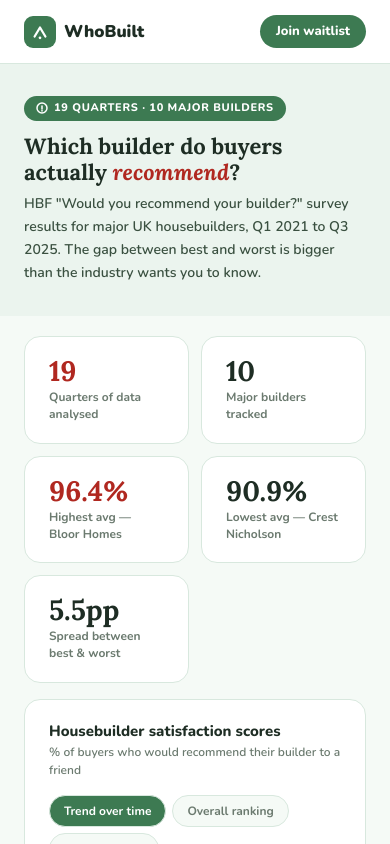
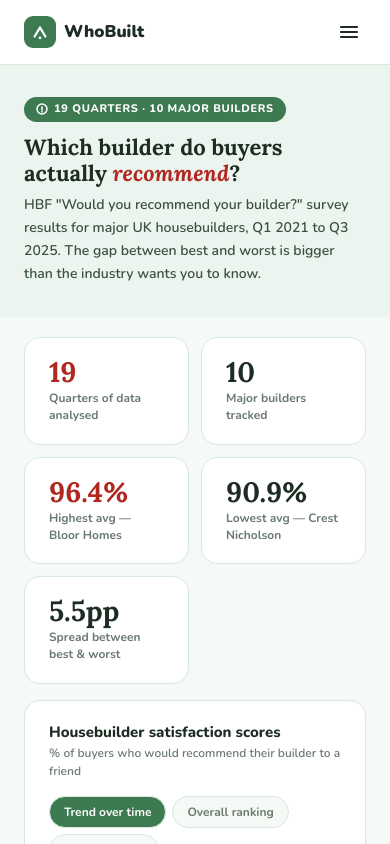
Before and after one commit to aledwassell/whobuilt, a SvelteKit app: page /data in a window 390 px wide. Shown: the top 844 px of the page. Built offline with nearby package versions, Linux system fonts and the light colour scheme.

Commit message:
Improve mobile friendly layout

```diff
--- a/src/routes/+layout.svelte
+++ b/src/routes/+layout.svelte
@@ -12,6 +12,12 @@
 		// { href: '/methodology', label: 'Methodology' },
 		// { href: '/about', label: 'About' }
 	];
+
+	let menuOpen = $state(false);
+
+	function closeMenu() {
+		menuOpen = false;
+	}
 </script>
 
 <svelte:head>
@@ -37,7 +43,7 @@
 
 <nav class="site-nav">
 	<div class="site-nav-inner">
-		<a href="/" class="flex flex-shrink-0 items-center gap-2 no-underline">
+		<a href="/" class="flex flex-shrink-0 items-center gap-2 no-underline" onclick={closeMenu}>
 			<div class="flex h-8 w-8 items-center justify-center rounded-[9px] bg-[var(--color-sage)]">
 				<svg width="18" height="18" viewBox="0 0 20 20" fill="none">
 					<path
@@ -54,7 +60,7 @@
 		</a>
 
 		<div class="site-nav-links">
-			{#each navLinks as link}
+			{#each navLinks as link (link.href)}
 				<a
 					href={link.href}
 					class="site-nav-link"
@@ -66,7 +72,44 @@
 		</div>
 
 		<a href="/#waitlist" class="site-nav-cta">Join waitlist</a>
+
+		<!-- Hamburger (mobile only) -->
+		<button
+			class="mobile-menu-btn"
+			onclick={() => (menuOpen = !menuOpen)}
+			aria-label={menuOpen ? 'Close menu' : 'Open menu'}
+			aria-expanded={menuOpen}
+		>
+			{#if menuOpen}
+				<!-- X icon -->
+				<svg width="22" height="22" viewBox="0 0 22 22" fill="none">
+					<path d="M5 5l12 12M17 5L5 17" stroke="currentColor" stroke-width="2.2" stroke-linecap="round" />
+				</svg>
+			{:else}
+				<!-- Hamburger icon -->
+				<svg width="22" height="22" viewBox="0 0 22 22" fill="none">
+					<path d="M3 6h16M3 11h16M3 16h16" stroke="currentColor" stroke-width="2.2" stroke-linecap="round" />
+				</svg>
+			{/if}
+		</button>
 	</div>
+
+	<!-- Mobile dropdown -->
+	{#if menuOpen}
+		<div class="mobile-menu">
+			{#each navLinks as link (link.href)}
+				<a
+					href={link.href}
+					class="mobile-menu-link"
+					class:active={page.url.pathname.startsWith(link.href)}
+					onclick={closeMenu}
+				>
+					{link.label}
+				</a>
+			{/each}
+			<a href="/#waitlist" class="mobile-menu-cta" onclick={closeMenu}>Join waitlist</a>
+		</div>
+	{/if}
 </nav>
 
 {@render children()}
--- a/src/routes/layout.css
+++ b/src/routes/layout.css
@@ -401,9 +401,78 @@
 		background: var(--color-sage-dark);
 	}
 
+	.mobile-menu-btn {
+		display: none;
+	}
+
+	.mobile-menu {
+		background: var(--color-bg-card);
+		border-top: 1.5px solid var(--color-border);
+		padding: 0.75rem 1.5rem 1rem;
+		display: flex;
+		flex-direction: column;
+		gap: 2px;
+	}
+
+	.mobile-menu-link {
+		font-size: 15px;
+		font-weight: 700;
+		color: var(--color-muted);
+		padding: 10px 12px;
+		border-radius: 10px;
+		text-decoration: none;
+	}
+
+	.mobile-menu-link:hover,
+	.mobile-menu-link.active {
+		color: var(--color-sage-dark);
+		background: var(--color-sage-light);
+	}
+
+	.mobile-menu-cta {
+		display: block;
+		margin-top: 8px;
+		text-align: center;
+		font-size: 14px;
+		font-weight: 800;
+		padding: 11px 16px;
+		background: var(--color-sage);
+		color: #fff;
+		border-radius: 100px;
+		text-decoration: none;
+	}
+
 	@media (max-width: 600px) {
+		.site-nav {
+			height: auto;
+		}
+
+		.site-nav-inner {
+			height: var(--nav-height);
+		}
+
 		.site-nav-links {
 			display: none;
+		}
+
+		.site-nav-cta {
+			display: none;
+		}
+
+		.mobile-menu-btn {
+			display: flex;
+			align-items: center;
+			justify-content: center;
+			background: none;
+			border: none;
+			cursor: pointer;
+			padding: 6px;
+			color: var(--color-ink);
+			border-radius: 8px;
+		}
+
+		.mobile-menu-btn:hover {
+			background: var(--color-sage-light);
 		}
 	}
 
```
